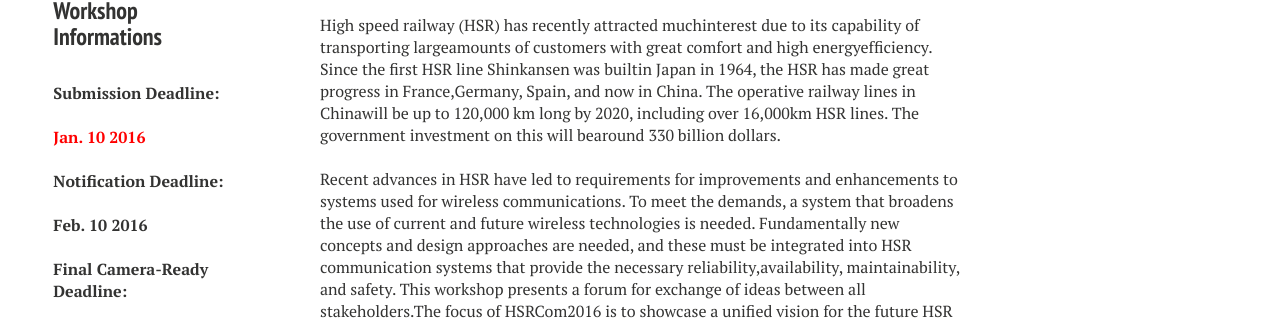
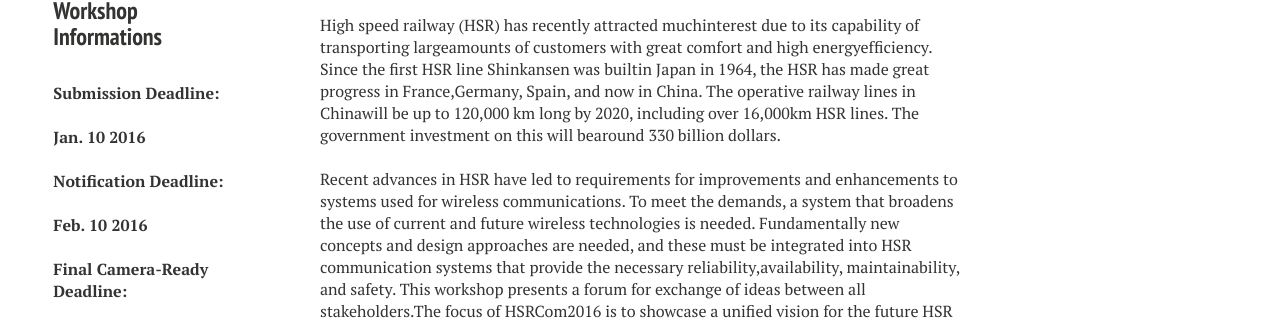
Before and after one commit to maxxx437/hsrcom2016, a Jekyll site: the page built from index.md, in a window 1280 px wide. Shown: the part 268-589 px from the top of the page. Built offline with Jekyll 4.4.1, drawn with Linux system fonts in a browser that asks for light colours; nearby versions of some CDN libraries.

Commit message:
Update _author-bio.html

```diff
--- a/_includes/_author-bio.html
+++ b/_includes/_author-bio.html
@@ -18,7 +18,7 @@
 <strong>Submission Deadline:</strong>
 <BR>
 <BR>
-	<font color="red"><strong>Jan. 10 2016</strong></font>
+	<strong>Jan. 10 2016</strong>
 <BR>
 <BR>
 <strong>Notification Deadline:</strong>
```
